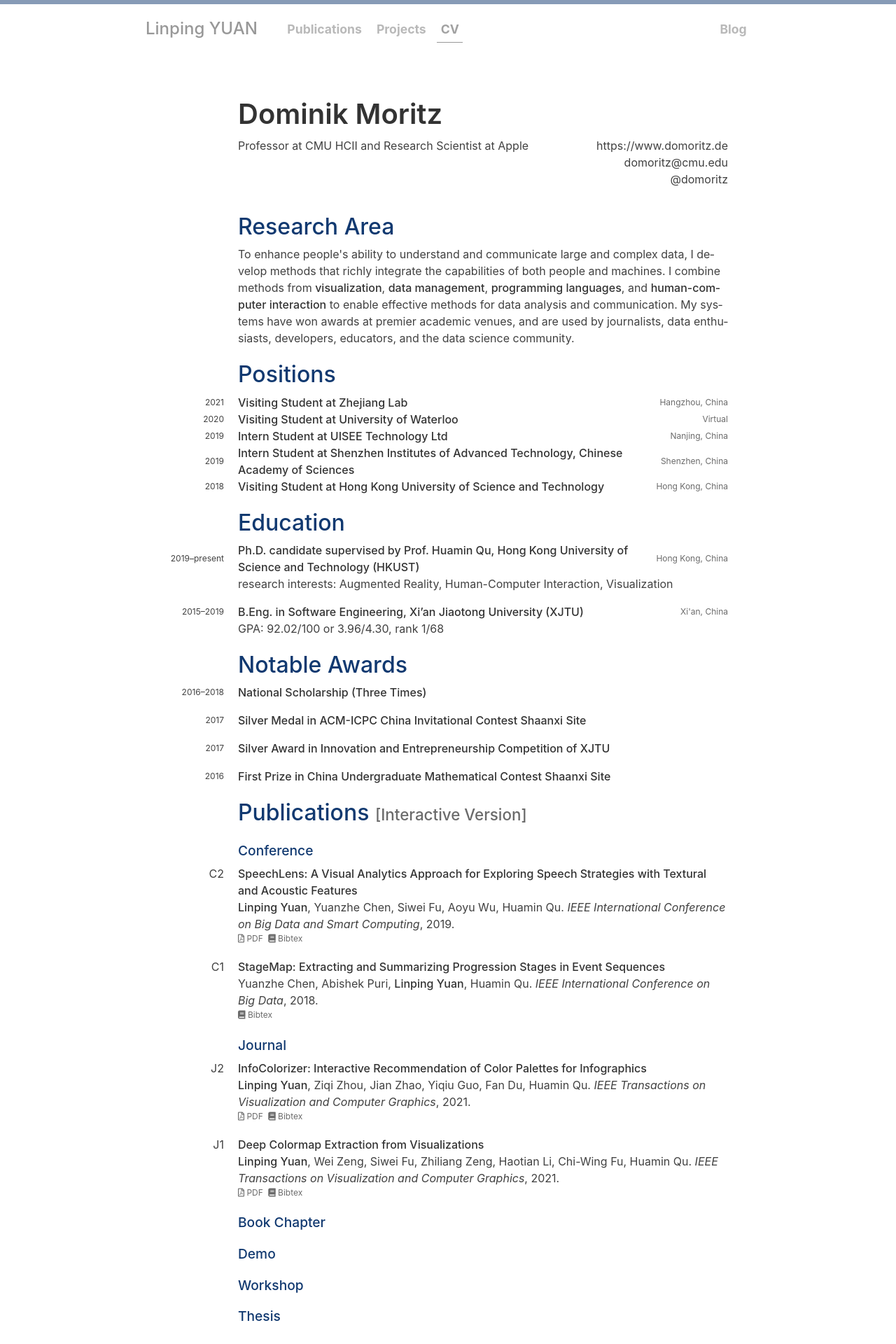
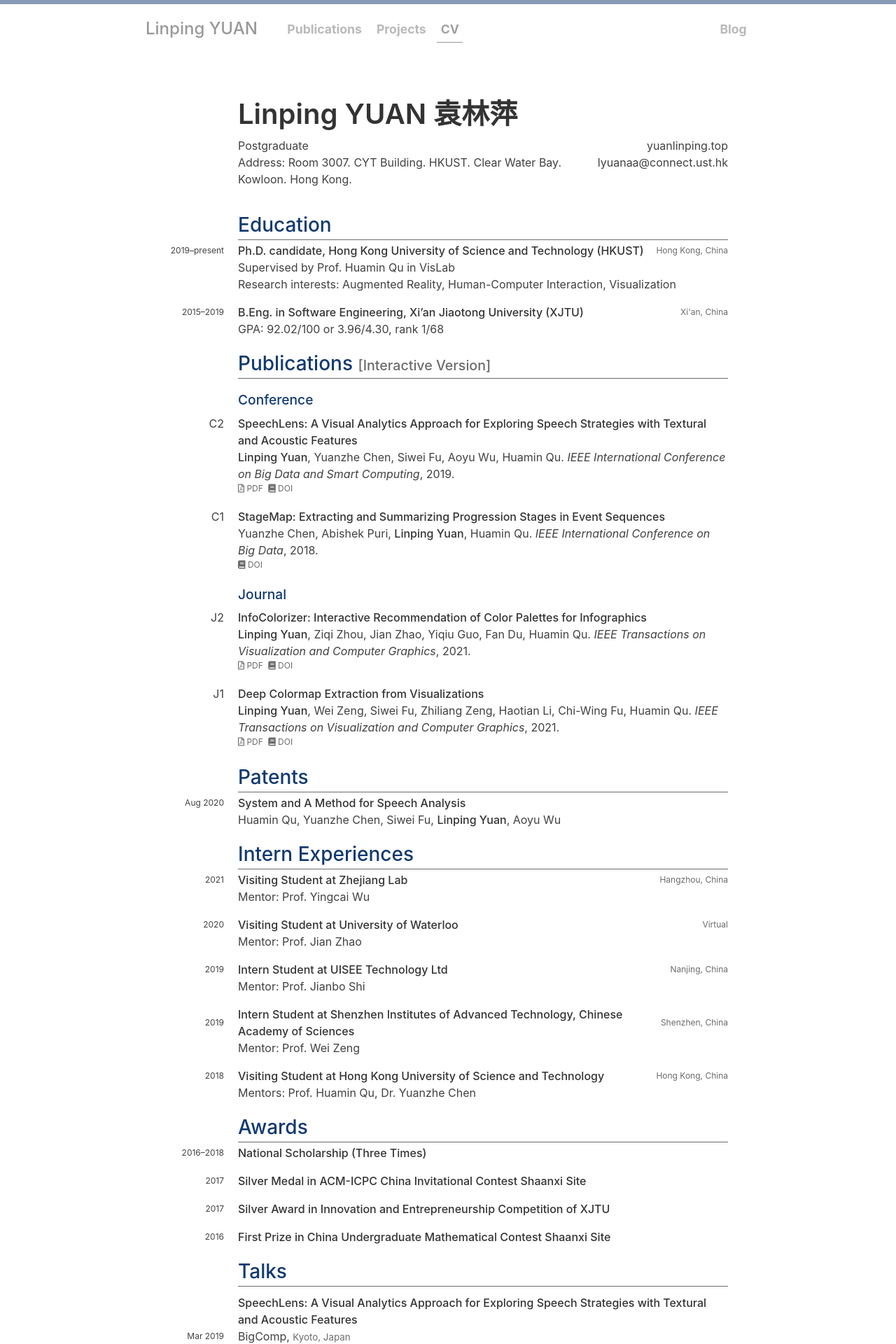
Before and after one commit to yuanlinping/yuanlinping.github.io, a Jekyll site: the page built from cv.html, in a window 1280 px wide. Shown: the top 1920 px of the page at 70% size. Built offline with Jekyll 4.4.1, drawn with Linux system fonts in a browser that asks for light colours; some of the changed text lies outside the part shown.

Commit message:
adjust style and content in cv page

```diff
--- a/_data/education.yml
+++ b/_data/education.yml
@@ -1,9 +1,10 @@
 - university: Hong Kong University of Science and Technology (HKUST)
   years: 2019-present
-  degree: Ph.D. candidate supervised by Prof. Huamin Qu
+  degree: Ph.D. candidate
   location: Hong Kong, China
   description:
-    - "research interests: Augmented Reality, Human-Computer Interaction, Visualization"
+    - Supervised by <a href="https://huamin.org">Prof. Huamin Qu</a> in <a href="http://vis.cse.ust.hk">VisLab</a>
+    - "Research interests: Augmented Reality, Human-Computer Interaction, Visualization"
 - university: Xi’an Jiaotong University (XJTU)
   years: 2015-2019
   degree: B.Eng. in Software Engineering
--- a/_data/people.yml
+++ b/_data/people.yml
@@ -22,6 +22,7 @@ Fan Du:
 
 Siwei Fu:
   url: https://fusiwei339.bitbucket.io/
+
 Chi-Wing Fu:
   url: https://www.cse.cuhk.edu.hk/~cwfu/
 
@@ -30,3 +31,9 @@ Zhicheng Liu:
 
 Kwan-Liu Ma:
   url: https://www.cs.ucdavis.edu/~ma/
+
+Yingcai Wu:
+  url: http://www.ycwu.org/
+
+Jianbo Shi:
+  url: https://www.cis.upenn.edu/~jshi/
--- a/_data/positions.yml
+++ b/_data/positions.yml
@@ -3,28 +3,35 @@
   company: Zhejiang Lab
   location: Hangzhou, China
   mentors:
-    - Yingcai Wu
+    - name: Yingcai Wu
+      title: Prof.
 - title: Visiting Student
   years: 2020
   company: University of Waterloo
   location: Virtual
   mentors:
-    - Jian Zhao
+    - name: Jian Zhao
+      title: Prof.
 - title: Intern Student
   years: 2019
   company: UISEE Technology Ltd
   location: Nanjing, China
   mentors:
-    - Jianbo Shi
+    - name: Jianbo Shi
+      title: Prof.
 - title: Intern Student
   years: 2019
   company: Shenzhen Institutes of Advanced Technology, Chinese Academy of Sciences
   location: Shenzhen, China
   mentors:
-    - Wei Zeng
+    - name: Wei Zeng
+      title: Prof.
 - title: Visiting Student
   years: 2018
   company: Hong Kong University of Science and Technology
   location: Hong Kong, China
   mentors:
-    - Huamin Qu
+    - name: Huamin Qu
+      title: Prof.
+    - name: Yuanzhe Chen
+      title: Dr.
--- a/_publications/2019_pqe.html
+++ b/_publications/2019_pqe.html
@@ -3,7 +3,7 @@ layout: publication
 authors:
   - Linping Yuan
 title: "A Survey on User Interface Design in Augmented Reality for Real-Time Tasks"
-description: The survey of Linping's Ph.D. Qualification Exam.
+description: The presentation slides of Linping's Ph.D. Qualification Exam.
 tags:
   - Augmented Reality
   - User Interface Design
--- a/_sass/_cv.scss
+++ b/_sass/_cv.scss
@@ -33,7 +33,8 @@
   }
 
   h2 {
-    font-size: 2rem;
+    font-size: 1.5 rem;
+    border-bottom:1px solid $grey-color;
   }
 
   h2 a {
--- a/cv.html
+++ b/cv.html
@@ -6,57 +6,24 @@ title: CV
 
 <section class="container">
 
-<h1><a href="{{ absolute_url }}/">Dominik Moritz</a></h1>
+<h1><a href="{{ absolute_url }}/">Linping YUAN 袁林萍</a></h1>
 
-<small class="live-link">Last updated in <time datetime="{{ site.time }}">{{ site.time | date: '%B %Y'}}</time>. Get the latest version at <a href="{{ '/cv' | absolute_url }}">www.domoritz.de/cv</a>.</small>
+<small class="live-link">Last updated in <time datetime="{{ site.time }}">{{ site.time | date: '%B %Y'}}</time>. Get the latest version at <a href="{{ '/cv' | absolute_url }}">www.yuanlinping.top/cv</a>.</small>
 
 <div class="header-columns">
   <div>
+    <p style="margin-bottom:0;">Postgraduate</p>
     <p>
-      Professor at CMU HCII and Research Scientist at Apple<br/>
+      Address: Room 3007. CYT Building. HKUST. Clear Water Bay. Kowloon. Hong Kong.
     </p>
   </div>
   <div>
     <p class="right-align">
-      <a href="{{ absolute_url }}/">https://www.domoritz.de</a><br/>
-      <a href="mailto:domoritz@cmu.edu">domoritz@cmu.edu</a><br/>
-      <a href="https://twitter.com/domoritz">@domoritz</a>
+      <a href="{{ absolute_url }}/">yuanlinping.top</a><br/>
+      <a href="mailto:lyuanaa@connect.ust.hk">lyuanaa@connect.ust.hk</a><br/>
     </p>
   </div>
 </div>
-
-
-<h2>Research Area</h2>
-
-<p>
-To enhance people's ability to understand and communicate large and complex data, I develop methods that richly integrate the capabilities of both people and machines. I combine methods from <strong>visualization</strong>, <strong>data management</strong>, <strong>programming languages</strong>, and <strong>human-computer interaction</strong> to enable effective methods for data analysis and communication. My systems have won awards at premier academic venues, and are used by journalists, data enthusiasts, developers, educators, and the data science community.
-</p>
-
-
-<h2>Positions</h2>
-
-{% assign filtered_positions = site.data.positions | where_exp:'item','item.hidden == null' %}
-{% for pos in filtered_positions %}
-<article>
-  <div class="date-container">
-    <span class="date">{{ pos.years | replace: "-", "–" }}</span>
-    <strong class="fill">{{ pos.title }}{% if pos.company %} at {{pos.company}}{% endif %}</strong>
-    <span class="right">{{ pos.location }}</span>
-  </div>
-  <!-- <p>
-    {% if pos.mentors %}
-      Mentor{% if pos.mentors.size > 1 %}s{% endif %}: {% for mentor in pos.mentors %}
-        {% include person person=mentor %}{% unless forloop.last %}, {% endunless %}
-      {% endfor %}<br/>
-    {% endif %}
-    {{ pos.description | markdownify | remove: '<p>' | remove: '</p>' }}
-    {% if pos.skills %}
-    <small class="muted">[{% for skill in pos.skills %}{{ skill }}{% unless forloop.last %}, {% endunless %}{% endfor %}]</small>
-    {% endif %}
-  </p> -->
-</article>
-{% endfor %}
-
 
 <h2>Education</h2>
 
@@ -76,27 +43,12 @@ To enhance people's ability to understand and communicate large and complex data
 {% endfor %}
 
 
-<h2>Notable Awards</h2>
-
-{% for award in site.data.awards %}
-<article>
-  <div class="date-container">
-    <span class="date">{{ award.years | replace: "-", "–" }}</span>
-    <strong class="fill">{{ award.name }}</strong>
-    <span class="right">{{ award.sponsor }}</span>
-  </div>
-  <p class="muted">
-    {{ award.description }}
-  </p>
-</article>
-{% endfor %}
-
-
 <h2>Publications <a href="{{ '/publications/' | absolute_url }}">[Interactive Version]</a></h2>
 
 {% assign sorted_pubs = site.publications | reverse %}
 
-{% assign types = "Conference|Journal|Book Chapter|Demo|Workshop|Thesis" | split: "|" %}
+<!-- {% assign types = "Conference|Journal|Book Chapter|Demo|Workshop|Thesis" | split: "|" %} -->
+{% assign types = "Conference|Journal" | split: "|" %}
 {% for type in types %}
   {% assign counter = 1 %}
   {% for pub in sorted_pubs %}
@@ -142,12 +94,12 @@ To enhance people's ability to understand and communicate large and complex data
               </a>
             {% endif %}
             {% if pub.doi %}
-              <a href="https://www.doi2bib.org/bib/{{ pub.doi }}">
-                <i class="fas fa-book" aria-hidden="true"></i> Bibtex
+              <a target="_blank" href="https://doi.org/{{ pub.doi }}">
+                <i class="fas fa-book" aria-hidden="true"></i> DOI
               </a>
             {% elsif pub.arxiv %}
-              <a href="https://arxiv2bibtex.org/?q={{ pub.arxiv | cgi_escape }}">
-                <i class="fas fa-book" aria-hidden="true"></i> Bibtex
+              <a href="https://arxiv.org/abs/{{ pub.arxiv }}">
+                <i class="fas fa-archive" aria-hidden="true"></i> arXiv
               </a>
             {% endif %}
             </div>
@@ -159,7 +111,6 @@ To enhance people's ability to understand and communicate large and complex data
     {% endif %}
   {% endfor %}
 {% endfor %}
-
 
 <h2>Patents</h2>
 
@@ -177,8 +128,50 @@ To enhance people's ability to understand and communicate large and complex data
   </div>
 {% endfor %}
 
+<h2>Intern Experiences</h2>
 
-<h2>Mentoring</h2>
+{% assign filtered_positions = site.data.positions | where_exp:'item','item.hidden == null' %}
+{% for pos in filtered_positions %}
+<article>
+  <div class="date-container">
+    <span class="date">{{ pos.years | replace: "-", "–" }}</span>
+    <strong class="fill">{{ pos.title }}{% if pos.company %} at {{pos.company}}{% endif %}</strong>
+    <span class="right">{{ pos.location }}</span>
+  </div>
+  <p>
+    {% if pos.mentors %}
+      Mentor{% if pos.mentors.size > 1 %}s{% endif %}: {% for mentor in pos.mentors %}
+      {{ mentor.title }} {% include person.html person=mentor.name %}{% unless forloop.last %}, {% endunless %}
+      {% endfor %}<br/>
+    {% endif %}
+    {{ pos.description | markdownify | remove: '<p>' | remove: '</p>' }}
+    {% if pos.skills %}
+    <small class="muted">[{% for skill in pos.skills %}{{ skill }}{% unless forloop.last %}, {% endunless %}{% endfor %}]</small>
+    {% endif %}
+  </p>
+</article>
+{% endfor %}
+
+
+
+
+<h2>Awards</h2>
+
+{% for award in site.data.awards %}
+<article>
+  <div class="date-container">
+    <span class="date">{{ award.years | replace: "-", "–" }}</span>
+    <strong class="fill">{{ award.name }}</strong>
+    <span class="right">{{ award.sponsor }}</span>
+  </div>
+  <p class="muted">
+    {{ award.description }}
+  </p>
+</article>
+{% endfor %}
+
+
+<!-- <h2>Mentoring</h2>
 
 {% assign filtered_mentoring = site.data.mentoring | where_exp:'item','item.hidden == null' %}
 {% for mentor in filtered_mentoring %}
@@ -214,7 +207,6 @@ To enhance people's ability to understand and communicate large and complex data
     <div class="date-container">
       <time datetime="{{ talk.date }}">{{ talk.date | date: "%b %Y" }}</time>
       <span class="fill">{{ talk.location }}{% if talk.city %}, <small class="muted">{{ talk.city }}</small>{% endif %}</span>
-
     </div>
   {% endfor %}
 </article>
@@ -246,68 +238,18 @@ To enhance people's ability to understand and communicate large and complex data
 
 <h2>Service</h2>
 
-<p>
-  Reviewer for ACM CHI, IEEE VIS, TVCG, EuroVis, PacificVis, Computers & Graphics, HILDA, and DSIA.
-  Program committee for <a href="http://hilda.io/2018/">HILDA 2018</a>, <a href="http://hilda.io/2019/">HILDA 2019</a>, and <a href="http://hilda.io/2020/">HILDA 2020</a> at SIGMOD.
-  Organizer of <a href="https://www.interactive-analysis.org/year/2018/">DSIA 2018</a> and <a href="https://www.interactive-analysis.org/">DSIA 2019</a> at VIS.
-  Session chair at CHI 2019, VIS 2019, VIS 2020. Program committee at VIS 2020 and 2021.
-  <!-- <br/>
-  Member of the <a href="https://frictionlessdata.io/">Frictionless Data</a> working group that aims to submit a specification to the <a href="https://www.ietf.org/">IETF</a>. -->
-</p>
-
-
-<!-- <h2>Relevant Coursework</h2>
-
-{% for institution in site.data.courses %}
-<article>
-  <h3>{{ institution.title }}</h3>
-  <div>
-    <ul>
-      {% for course in institution.courses %}<li>{{ course.title }}{% if course.with %}<span class="muted"> ({% include person person=course.with %})</span>{% endif %}</li>{% endfor %}
-    </ul>
-  </div>
-</article>
-{% endfor %} -->
-
-
-<h2>References</h2>
-
-<div class="refs">
-  <p>
-    <strong>Jeffrey Heer</strong><br/>
-    Professor of Computer Science & Engineering<br/>
-    <i>University of Washington</i><br/>
-    <a href="https://homes.cs.washington.edu/~jheer/">homes.cs.washington.edu/~jheer/</a>
-  </p>
-
-  <p>
-    <strong>Bill Howe</strong><br/>
-    Professor at the Information School<br/>
-    <i>University of Washington</i><br/>
-    <a href="https://faculty.washington.edu/billhowe/">faculty.washington.edu/billhowe/</a>
-  </p>
-
-  <p>
-    <strong>Danyel Fisher</strong><br/>
-    Principal Design Researcher<br/>
-    <i>Honeycomb</i><br/>
-    Former Senior Researcher at Microsoft Research<br/>
-    <a href="https://danyelfisher.info/">danyelfisher.info/</a>
-  </p>
-
-  <p>
-    <strong>Tim Kraska</strong><br/>
-    Professor of Electrical Engineering & Computer Science<br/>
-    <i>Massachusetts Institute of Technology</i><br/>
-    <a href="https://people.csail.mit.edu/kraska/">people.csail.mit.edu/kraska/</a>
-  </p>
-
-  <p>
-    <strong>Steven Franconeri</strong><br/>
-    Professor of Psychology<br/>
-    <i>Northwestern University</i><br/>
-    <a href="https://psychology.northwestern.edu/people/faculty/core/profiles/steven-franconeri.html">psychology.northwestern.edu/people/faculty/core/profiles/steven-franconeri.html</a>
-  </p>
-</div>
-
+<table>
+  <tbody>
+  {% for service in site.data.service %}
+    <tr>
+      <td style="padding-right: 1em" >
+        <strong class="fill">{{ service.position }}</strong>
+      </td>
+      <td>
+        {{ service.at}}
+      </td>
+    </tr>
+  {% endfor %}
+  </tbody>
+</table>
 </section>
```
Also changed, not shown: other parts of cv.html (+2 -2 lines).
